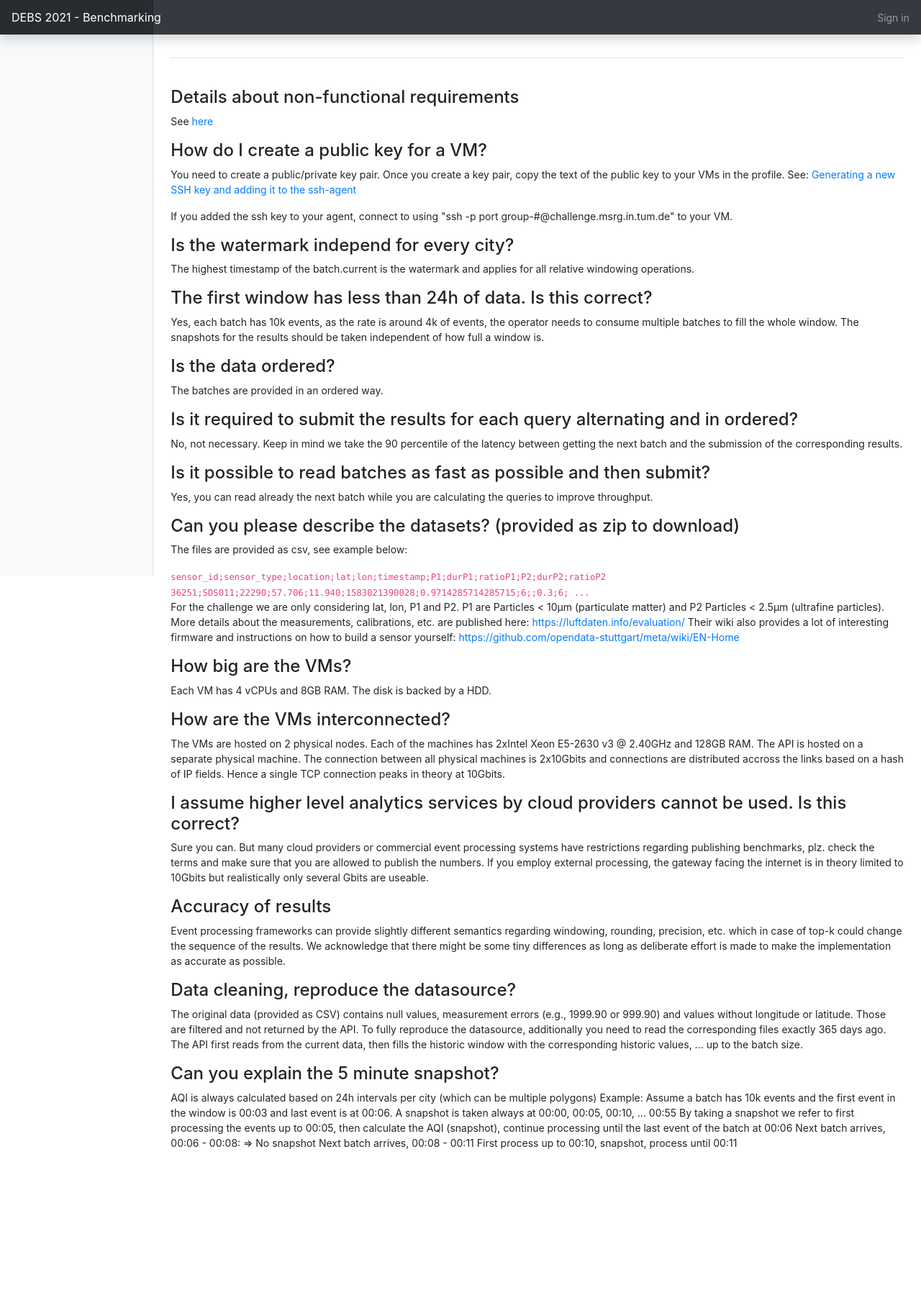
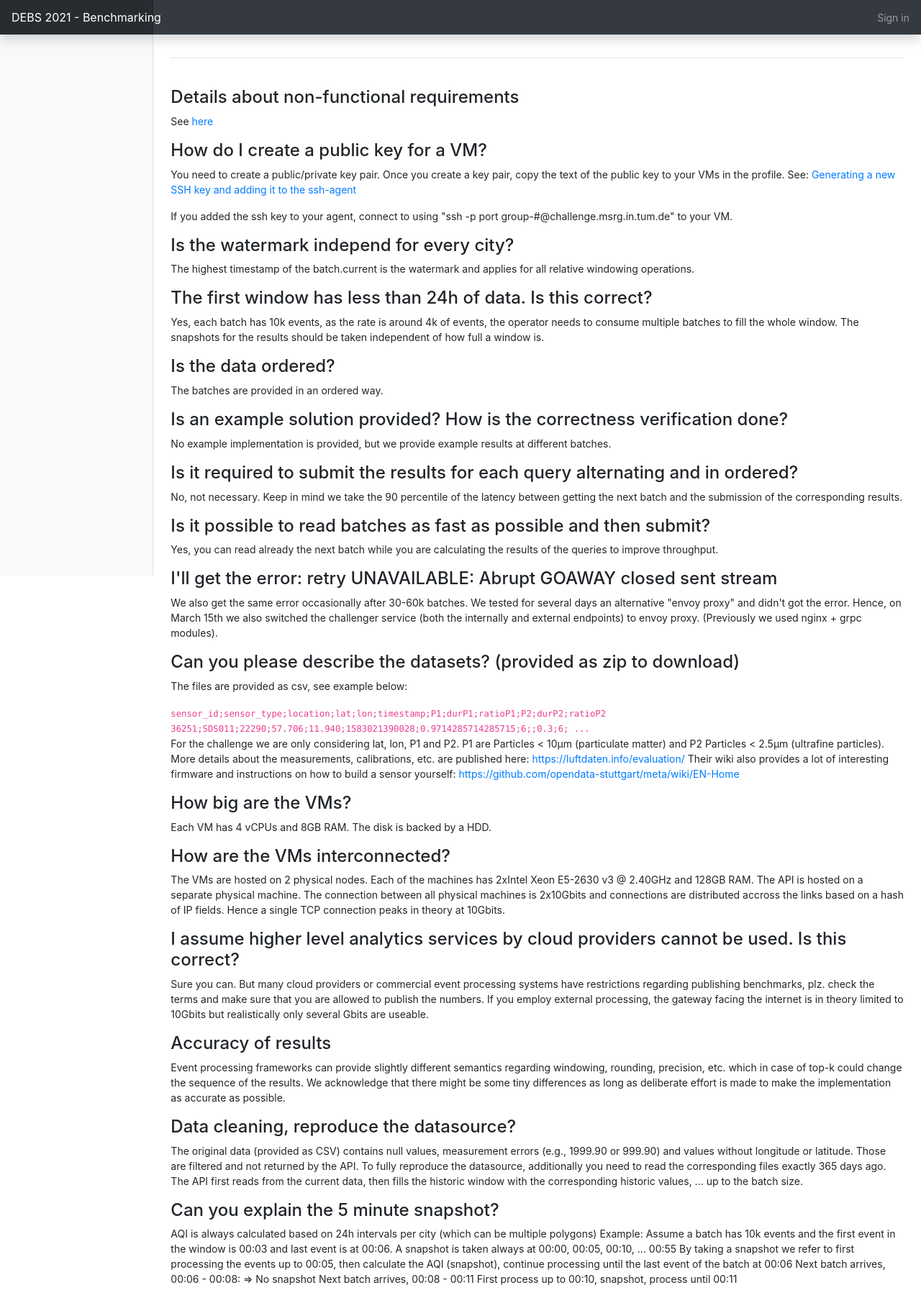
Before and after one commit to jawadtahir/bandency, a Python web app: template web/frontend/templates/faq.html in a window 1280 px wide. Shown: the whole page at 72% size. Before the commit the page ends 1597 px from the top, so only its background shows below. Run offline with Jinja, Linux system fonts and the light colour scheme; the template is opened without the code that fills it, so the values that code supplies are empty; some libraries are stand-ins or nearby versions.

Commit message:
more clarification

```diff
--- a/web/frontend/templates/faq.html
+++ b/web/frontend/templates/faq.html
@@ -4,19 +4,27 @@
     <h4>Details about non-functional requirements</h4>
     <p>See <a href="/static/DEBSNonFunctionalRequirements.pdf" target="_blank">here</a></p>
     <p></p>
+
     <h4>How do I create a public key for a VM?</h4>
     <p>You need to create a public/private key pair. Once you create a key pair, copy the text of the public key to your VMs in the profile. See: <a href="https://docs.github.com/en/github/authenticating-to-github/generating-a-new-ssh-key-and-adding-it-to-the-ssh-agent" target="_blank">Generating a new SSH key and adding it to the ssh-agent</a> </p>
     <p>If you added the ssh key to your agent, connect to using "ssh -p port group-#@challenge.msrg.in.tum.de" to your VM.</p>
     <p></p>
+
     <h4>Is the watermark independ for every city?</h4>
     <p>The highest timestamp of the batch.current is the watermark and applies for all relative windowing operations.</p>
     <p></p>
+
     <h4>The first window has less than 24h of data. Is this correct?</h4>
     <p>Yes, each batch has 10k events, as the rate is around 4k of events, the operator needs to consume multiple batches to fill the whole window.
         The snapshots for the results should be taken independent of how full a window is.</p>
     <p></p>
+
     <h4>Is the data ordered?</h4>
     <p>The batches are provided in an ordered way.</p>
+    <p></p>
+
+    <h4>Is an example solution provided? How is the correctness verification done?</h4>
+    <p>No example implementation is provided, but we provide example results at different batches.</p>
     <p></p>
 
     <h4>Is it required to submit the results for each query alternating and in ordered?</h4>
@@ -24,7 +32,12 @@
     <p></p>
 
     <h4>Is it possible to read batches as fast as possible and then submit?</h4>
-    <p>Yes, you can read already the next batch while you are calculating the queries to improve throughput.</p>
+    <p>Yes, you can read already the next batch while you are calculating the results of the queries to improve throughput.</p>
+    <p></p>
+
+    <h4>I'll get the error: retry UNAVAILABLE: Abrupt GOAWAY closed sent stream</h4>
+    <p>We also get the same error occasionally after 30-60k batches. We tested for several days an alternative "envoy proxy" and didn't got the error.
+        Hence, on March 15th we also switched the challenger service (both the internally and external endpoints) to envoy proxy. (Previously we used nginx + grpc modules).</p>
     <p></p>
 
     <h4>Can you please describe the datasets? (provided as zip to download)</h4>
```
Also changed, not shown: web/frontend/templates/exampleresults.html (+3 -4 lines).
